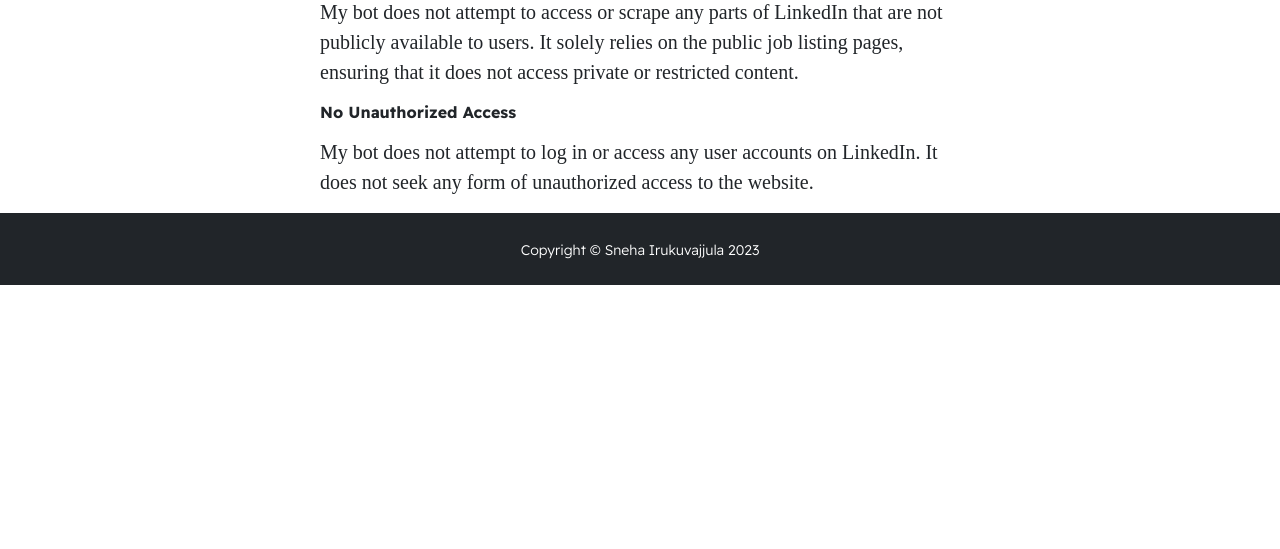
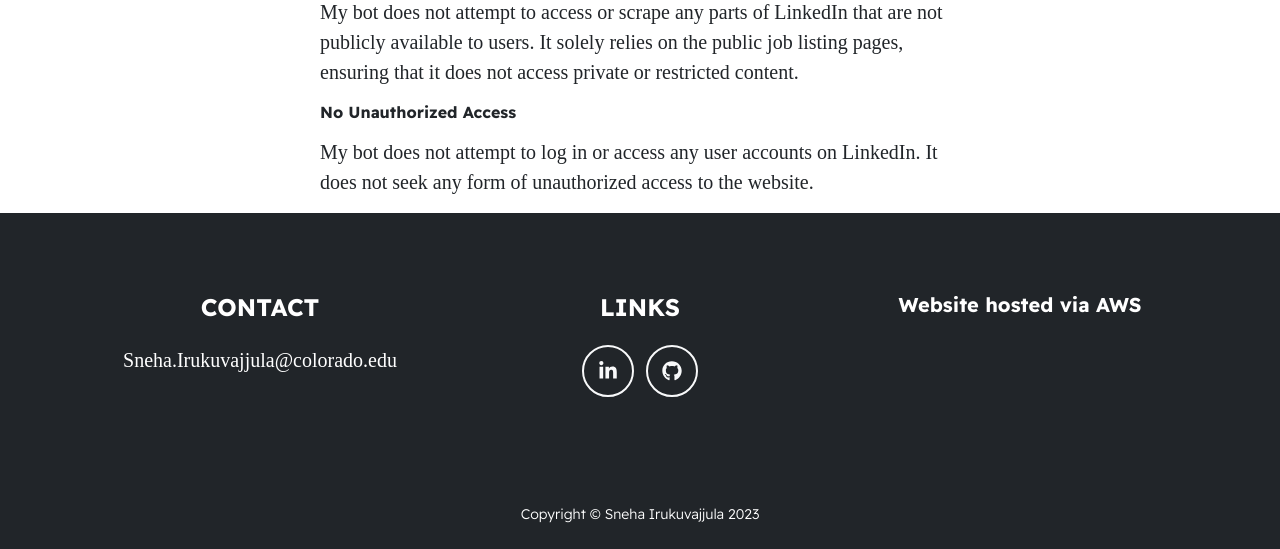
Before and after one commit to coflin/csci5020, a Flask app: page /linkedin-job-scraper in a window 1280 px wide. Shown: the part 4808-5357 px from the top of the page. Before the commit the page ends 5093 px from the top, so only its background shows below. Run offline with Flask 3, Linux system fonts and the light colour scheme; some libraries are stand-ins or nearby versions.

Commit message:
adding footer to linkedin job scraper

```diff
--- a/isneha.net/templates/linkedin-job-scraper.html
+++ b/isneha.net/templates/linkedin-job-scraper.html
@@ -141,6 +141,35 @@
 
             </div>
         </center>
+        <footer class="footer text-center">
+            <div class="container">
+                <div class="row">
+                    <!-- Footer Location-->
+
+                    <div class="col-lg-4 mb-5 mb-lg-0">
+                        <h4 class="text-uppercase mb-4">Contact</h4>
+                            <a style="text-decoration: none;color:#fff;" href="mailto:Sneha.Irukuvajjula@colorado.edu">
+                                <p class="lead mb-0 aws">Sneha.Irukuvajjula@colorado.edu</p>
+                            </a>
+                    </div>
+
+                    <!-- Footer Social Icons-->
+                    <div class="col-lg-4 mb-5 mb-lg-0">
+                        <h4 class="text-uppercase mb-4">Links</h4>
+                        <a class="btn btn-outline-light btn-social mx-1" href="https://www.linkedin.com/in/snehairukuvajjula"><i class="fab fa-fw fa-linkedin-in"></i></a>
+                        <a class="btn btn-outline-light btn-social mx-1" href="https://www.github.com/coflin"><i class="fab fa-fw fa-github"></i></a>
+                    </div>
+
+                    <div class="col-lg-4 mb-5 mb-lg-0">
+                        <a style="text-decoration:none;color:#fff;" href="mywebsite.html">
+                            <h2 class="lead mb-0 aws">Website hosted via AWS</h2>
+                        </a>
+                    </div>
+
+                </div>
+            </div>
+        </footer>
+
         <!-- Copyright Section-->
         <div class="copyright py-4 text-center text-white">
             <div class="container"><small>Copyright &copy; Sneha Irukuvajjula 2023</small></div>
```
